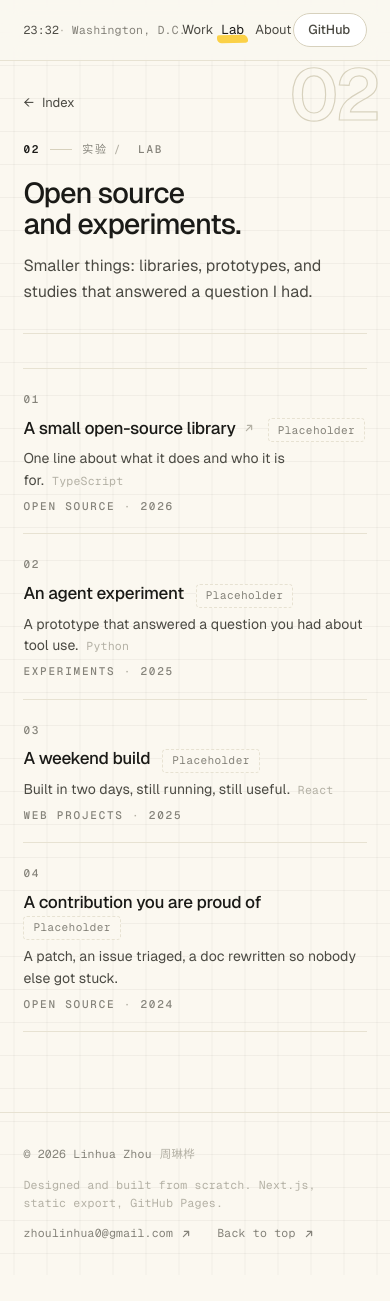
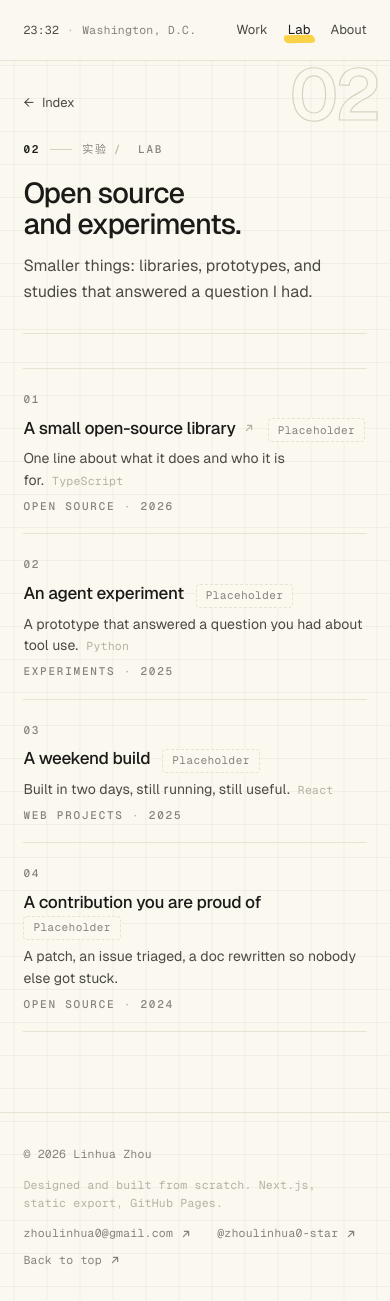
Before and after one commit to zhoulinhua0-star/personal-site, a Next.js app: page /lab in a window 390 px wide. Before the commit the page ends 1275 px from the top, so only its background shows below. Built offline with nearby package versions, Linux system fonts and the light colour scheme.

Commit message:
chore: delete the Chinese characters beside the English name
fix(phone-related): enabled a fluent experience for phone users who wants to open this site

```diff
--- a/src/app/globals.css
+++ b/src/app/globals.css
@@ -395,6 +395,18 @@
     position: relative;
     display: inline-flex;
     padding-block: 3px;
+  }
+
+  /* The visual link is ~27px tall — comfortable to click, too small to tap
+     reliably (44px is the documented finger target on both iOS and Android).
+     A transparent overlay grows the hit area without moving the text or the
+     marker underline, so the design is untouched and only the target grows.
+     Horizontal inset stops at 8px: the nav's own gap is 20px, so the
+     neighbouring targets stay 4px apart and never swallow each other's taps. */
+  .nav-link::after {
+    content: "";
+    position: absolute;
+    inset: -9px -8px;
   }
 
   .nav-link[aria-current="page"] {
--- a/src/app/not-found.tsx
+++ b/src/app/not-found.tsx
@@ -9,7 +9,7 @@ export const metadata: Metadata = {
 
 export default function NotFound() {
   return (
-    <main className="shell flex min-h-screen flex-col justify-center py-24">
+    <main className="shell flex min-h-dvh flex-col justify-center py-24">
       <p className="label label-accent">Error 404</p>
       <h1 className="display mt-6">Not found</h1>
       <p className="lead mt-6 max-w-[42ch]">
--- a/src/components/local-time.tsx
+++ b/src/components/local-time.tsx
@@ -111,10 +111,14 @@ export function LocalTime() {
   return (
     <span className="mono-xs flex items-baseline gap-2 whitespace-nowrap text-ink-2">
       <span>{time}</span>
-      <span className="text-ink-4" aria-hidden="true">
+      {/* Below 380px the corner cannot hold the city and the nav at once, so the
+          city steps aside and the bare time keeps the corner meaningful. The
+          wrapping Link's aria-label names the place at every width regardless,
+          so nothing is lost to a screen reader. */}
+      <span className="hidden text-ink-4 min-[380px]:inline" aria-hidden="true">
         ·
       </span>
-      <span className="text-ink-3">{place.label}</span>
+      <span className="hidden text-ink-3 min-[380px]:inline">{place.label}</span>
       {offset ? (
         <>
           <span className="hidden text-ink-4 sm:inline" aria-hidden="true">
--- a/src/components/site-footer.tsx
+++ b/src/components/site-footer.tsx
@@ -2,6 +2,7 @@ import { footer, identity, links } from "@/data/personal";
 import { ArrowUpRight } from "./icons";
 
 const email = links.find((link) => link.kind === "email");
+const github = links.find((link) => link.kind === "github");
 
 export function SiteFooter() {
   return (
@@ -24,6 +25,21 @@ export function SiteFooter() {
               <ArrowUpRight className="size-3.5 transition-transform duration-500 group-hover:-translate-y-0.5" />
             </a>
           ) : null}
+          {/* The exact complement of the header's rule: SiteHeader shows the
+              GitHub pill from `sm` up, so this shows below it. Between them the
+              link is reachable from every page at every width, and neither
+              width ever renders it twice. */}
+          {github ? (
+            <a
+              href={github.href}
+              target="_blank"
+              rel="noreferrer noopener"
+              className="mono-xs group inline-flex items-center gap-1.5 text-ink-3 hover:text-accent sm:hidden"
+            >
+              {github.handle}
+              <ArrowUpRight className="size-3.5 transition-transform duration-500 group-hover:-translate-y-0.5" />
+            </a>
+          ) : null}
           <a href="#main" className="mono-xs group inline-flex items-center gap-1.5 text-ink-3 hover:text-accent">
             Back to top
             <ArrowUpRight className="size-3.5 transition-transform duration-500 group-hover:-translate-y-0.5" />
--- a/src/components/site-header.tsx
+++ b/src/components/site-header.tsx
@@ -21,7 +21,7 @@ export function SiteHeader({ current }: { current?: string }) {
             keeps the identity a sighted visitor now reads in the hero. */}
         <Link
           href="/"
-          className="group transition-colors duration-300 hover:text-ink"
+          className="group shrink-0 transition-colors duration-300 hover:text-ink"
           aria-label={`${identity.name} — home · local time in ${place.label}`}
         >
           <LocalTime />
@@ -55,7 +55,11 @@ export function SiteHeader({ current }: { current?: string }) {
               target="_blank"
               rel="noreferrer noopener"
               aria-label="GitHub — opens in a new tab"
-              className="group inline-flex items-center gap-1.5 rounded-full border border-line-2 bg-paper-2 py-1.5 pl-3.5 pr-3 text-[13px] font-medium text-ink-2 transition-colors duration-300 hover:border-ink hover:text-ink focus-visible:border-ink"
+              /* Phones have room for the clock and the nav, not for a third
+                 element — measured, the pill is exactly the overflow. It is a
+                 secondary, external link, so it yields to the identity corner
+                 and the primary nav; SiteFooter carries it below `sm` instead. */
+              className="group hidden items-center gap-1.5 rounded-full border border-line-2 bg-paper-2 py-1.5 pl-3.5 pr-3 text-[13px] font-medium text-ink-2 transition-colors duration-300 hover:border-ink hover:text-ink focus-visible:border-ink sm:inline-flex"
             >
               GitHub
               <ArrowUpRight className="size-3.5 text-ink-4 transition-[transform,color] duration-300 group-hover:-translate-y-px group-hover:text-ink" />
--- a/src/data/personal.ts
+++ b/src/data/personal.ts
@@ -26,8 +26,13 @@ export const site = {
 
 export const identity = {
   name: "Linhua Zhou",
-  /** Secondary script shown beneath the wordmark. Set to "" to hide it. */
-  nameAlt: "周琳桦",
+  /**
+   * Secondary script shown beneath the wordmark, and the JSON-LD
+   * `alternateName`. Empty means the site is English-only: the hero, the footer
+   * and the structured data each drop it on their own, so this is the single
+   * switch. Set it back to "周琳桦" to restore all three.
+   */
+  nameAlt: "",
   /** Small label above the name in the hero. */
   role: "Developer · Builder",
   /** Right-hand marker in the hero. */
```
